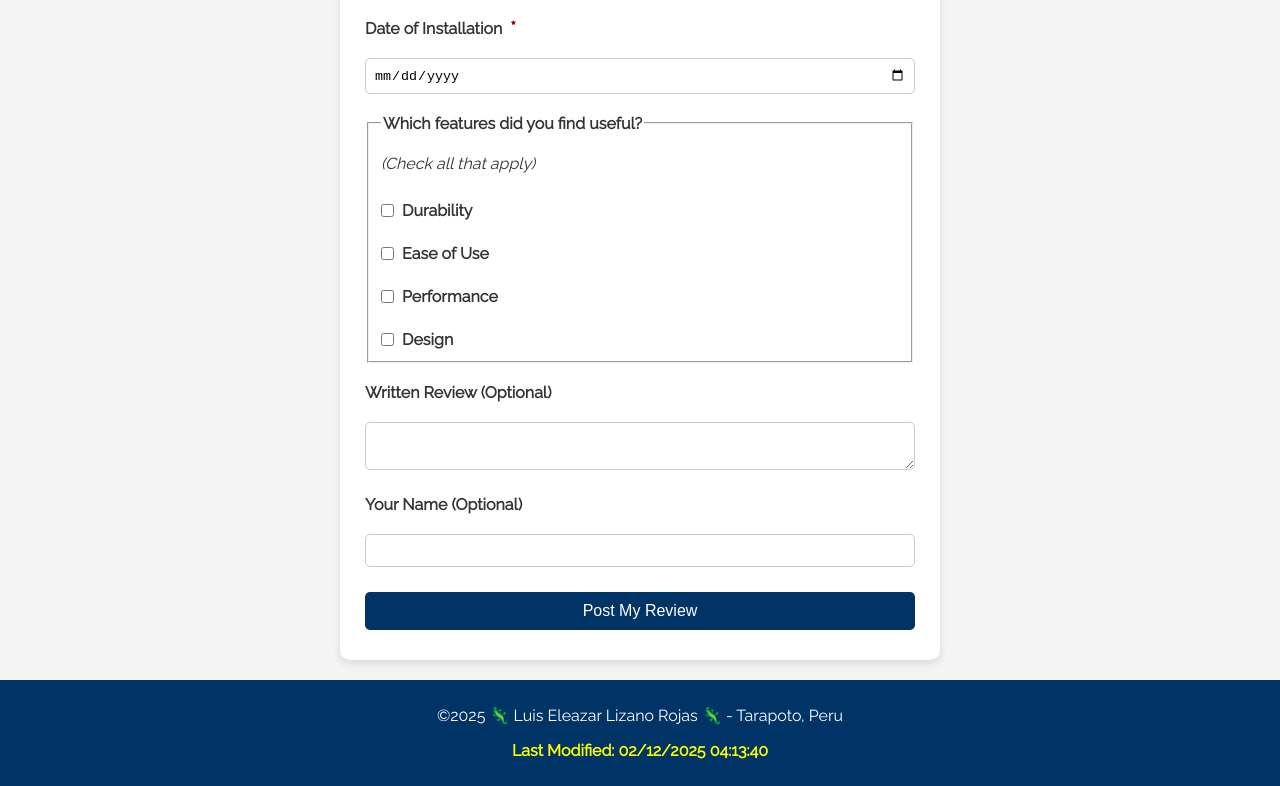
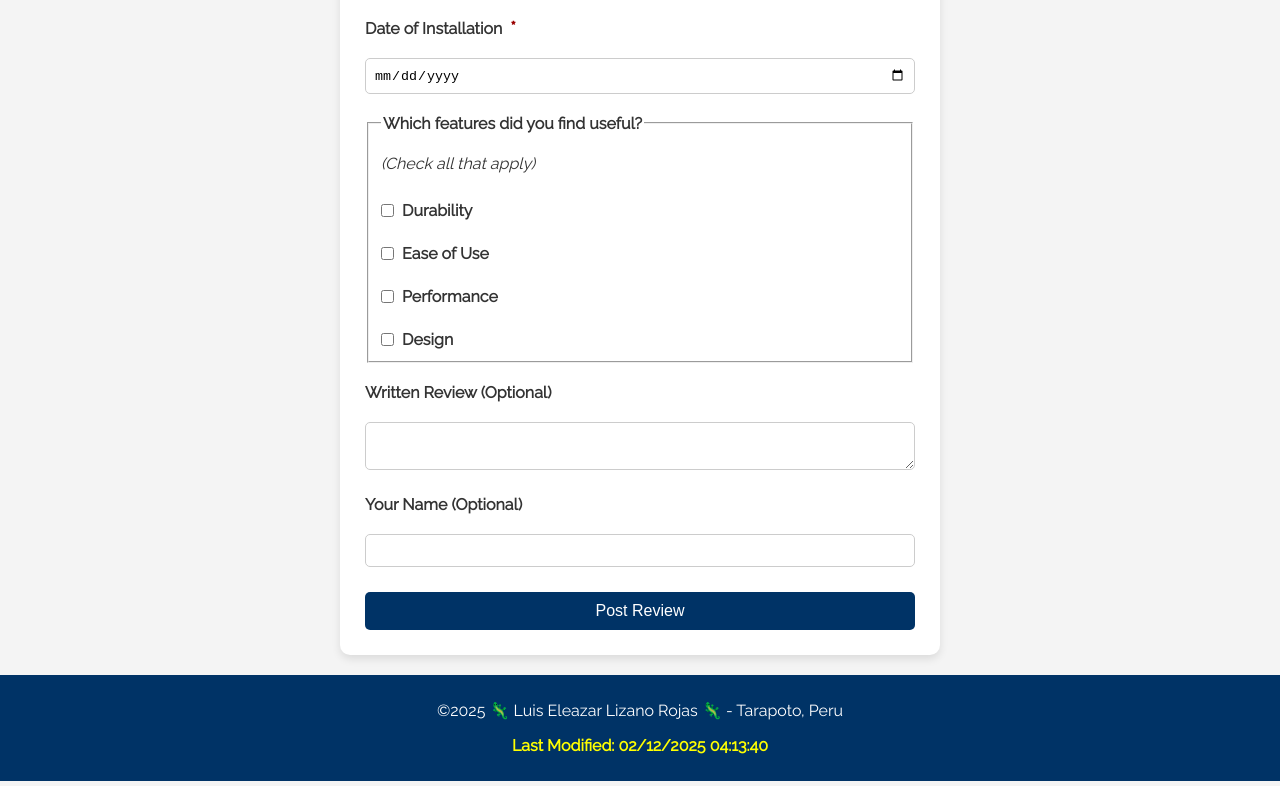
Before and after one commit to Luchogator/wdd131, a plain HTML site: page form.html in a window 1280 px wide. Shown: the part 364-1150 px from the top of the page. Drawn offline with Linux system fonts and the light colour scheme.

Commit message:
Refactor: Change submit button from input to button element and update related styles for consistency

```diff
--- a/form.html
+++ b/form.html
@@ -15,7 +15,7 @@
   <!-- Link to your main form CSS (no trailing slash) -->
   <link rel="stylesheet" href="styles/form.css">
 
-  <!-- Script to populate the product select, etc. (no trailing slash) -->
+  <!-- Script to populate the product select, etc. -->
   <script defer src="scripts/form.js"></script>
 </head>
 <body>
@@ -103,8 +103,8 @@
       <label for="username"><strong>Your Name (Optional)</strong></label>
       <input type="text" id="username" name="username">
 
-      <!-- Submit Button: EXACTLY one, with value="Submit" -->
-      <input type="submit" value="Post My Review">
+      <!-- Single Submit Button -->
+      <button type="submit">Post Review</button>
     </form>
   </main>
 
--- a/styles/form.css
+++ b/styles/form.css
@@ -109,7 +109,7 @@ body {
     column-gap: 8px;
 }
 
-  /* ======= Submit Button ======= */
+/* ======= Submit Button (for <input>) ======= */
 input[type="submit"] {
     background-color: #003366;
     color: white;
@@ -122,6 +122,22 @@ body {
 }
 
 input[type="submit"]:hover {
+    background-color: #004b9a;
+}
+
+/* ======= Submit Button (for <button>) ======= */
+button[type="submit"] {
+    background-color: #003366;
+    color: white;
+    padding: 10px;
+    border: none;
+    cursor: pointer;
+    font-size: 16px;
+    margin-top: 5px;
+    border-radius: 5px;
+}
+
+button[type="submit"]:hover {
     background-color: #004b9a;
 }
 
```
Lines whose indentation alone changed are shown as unchanged.
